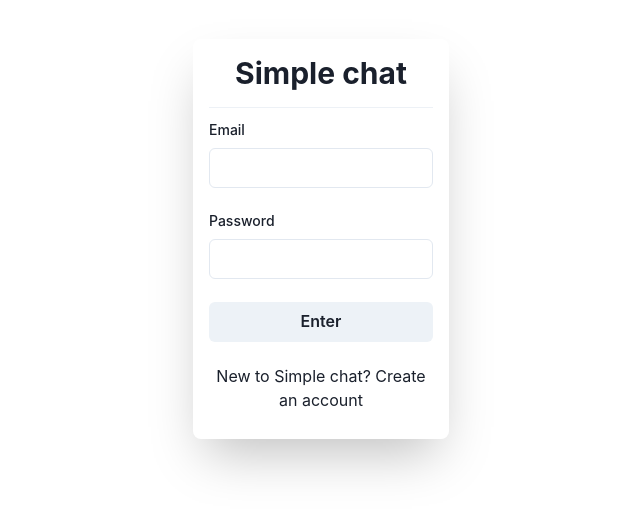
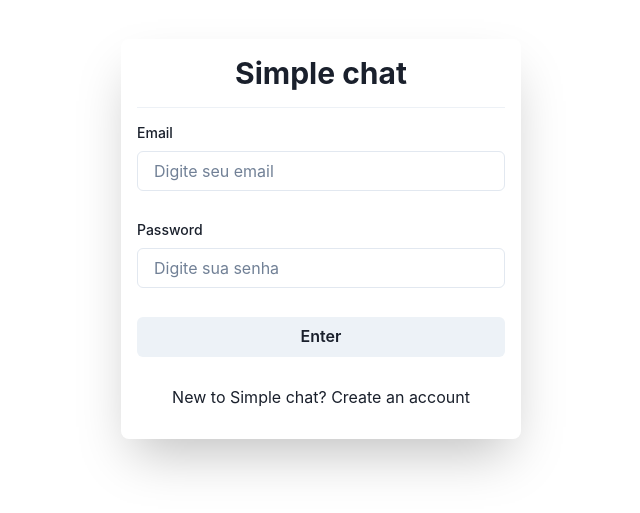
Before and after one commit to MatheusAntonioF/simple-chat, a React app: page / in a window 1280 px wide. Shown: the part 161-674 px from the top of the page, without its empty margins (319-959 px from the left). Built offline with nearby package versions, Linux system fonts and the light colour scheme.

Commit message:
feat: create login and register skeleton

```diff
--- a/src/components/Input/index.tsx
+++ b/src/components/Input/index.tsx
@@ -14,7 +14,7 @@ interface IInputProps extends InputProps {
 }
 
 const Input: ForwardRefRenderFunction<HTMLInputElement, IInputProps> = (
-  { label, error, isDisabled, ...rest },
+  { label, error, isDisabled, type = 'text', ...rest },
   ref
 ) => {
   return (
@@ -22,6 +22,7 @@ const Input: ForwardRefRenderFunction<HTMLInputElement, IInputProps> = (
       <FormLabel fontSize="sm">{label}</FormLabel>
       <ChakraInput
         ref={ref}
+        type={type}
         isInvalid={!!error?.message}
         isDisabled={isDisabled}
         {...rest}
--- a/src/pages/Login/index.tsx
+++ b/src/pages/Login/index.tsx
@@ -1,10 +1,26 @@
-import { FC } from 'react';
+import { FC, useCallback } from 'react';
 import { Link } from 'react-router-dom';
 import { Button, Divider, Flex, Heading, Text } from '@chakra-ui/react';
+import { useForm } from 'react-hook-form';
 
 import { Input } from '../../components/Input';
 
+interface IUserCredentials {
+  email: string;
+  password: string;
+}
+
 export const Login: FC = () => {
+  const {
+    register,
+    formState: { errors },
+    handleSubmit,
+  } = useForm<IUserCredentials>();
+
+  const onSubmit = useCallback((props: IUserCredentials) => {
+    console.log('🚀 ~ props', props);
+  }, []);
+
   return (
     <Flex
       width="full"
@@ -18,6 +34,7 @@ export const Login: FC = () => {
         borderRadius="lg"
         width="20%"
         height="50%"
+        minWidth="400px"
         boxShadow="2xl"
         padding="4"
       >
@@ -25,16 +42,31 @@ export const Login: FC = () => {
         <Divider mt="4" />
 
         <Flex
+          as="form"
+          onSubmit={handleSubmit(onSubmit)}
           flexDir="column"
           justifyContent="space-around"
           width="full"
           height="full"
         >
-          <Input label="Email" />
+          <Input
+            label="Email"
+            type="email"
+            placeholder="Digite seu email"
+            {...register('email')}
+            error={errors.email}
+          />
 
-          <Input label="Password" />
+          <Input
+            label="Password"
+            type="password"
+            placeholder="Digite sua senha"
+            autoComplete="current-password"
+            {...register('password')}
+            error={errors.password}
+          />
 
-          <Button>Enter</Button>
+          <Button type="submit">Enter</Button>
 
           <Text textAlign="center">
             New to Simple chat?
--- a/src/pages/Register/index.tsx
+++ b/src/pages/Register/index.tsx
@@ -1,9 +1,26 @@
-import { FC } from 'react';
+import { FC, useCallback } from 'react';
 import { Button, Divider, Flex, Heading } from '@chakra-ui/react';
+import { useForm } from 'react-hook-form';
 
 import { Input } from '../../components/Input';
 
+interface IRegisterCredentials {
+  name: string;
+  email: string;
+  password: string;
+}
+
 export const Register: FC = () => {
+  const {
+    register,
+    formState: { errors },
+    handleSubmit,
+  } = useForm<IRegisterCredentials>();
+
+  const onSubmit = useCallback((props: IRegisterCredentials) => {
+    console.log('🚀 ~ props', props);
+  }, []);
+
   return (
     <Flex
       width="full"
@@ -24,16 +41,35 @@ export const Register: FC = () => {
         <Divider mt="4" />
 
         <Flex
+          as="form"
+          onSubmit={handleSubmit(onSubmit)}
           flexDir="column"
           justifyContent="space-around"
           width="full"
           height="full"
         >
-          <Input label="Nome" />
+          <Input
+            label="Nome"
+            placeholder="Digite seu nome"
+            {...register('name')}
+            error={errors.name}
+          />
 
-          <Input label="Email" />
+          <Input
+            label="Email"
+            type="password"
+            placeholder="Digite seu email"
+            {...register('email')}
+            error={errors.email}
+          />
 
-          <Input label="Senha" />
+          <Input
+            label="Senha"
+            type="password"
+            placeholder="Digite sua senha"
+            {...register('password')}
+            error={errors.password}
+          />
 
           <Button>Enter</Button>
         </Flex>
```
